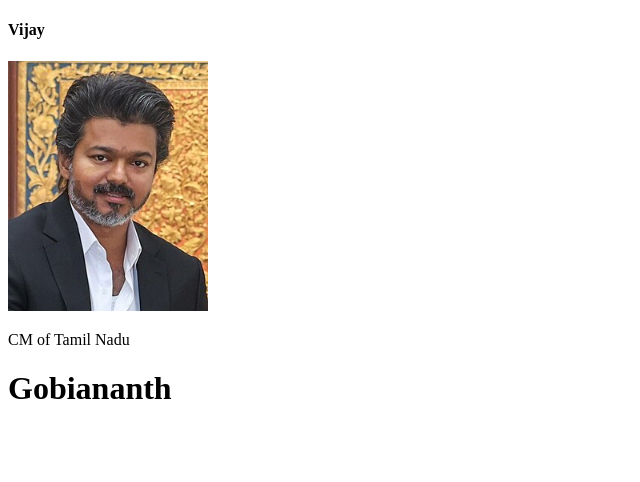
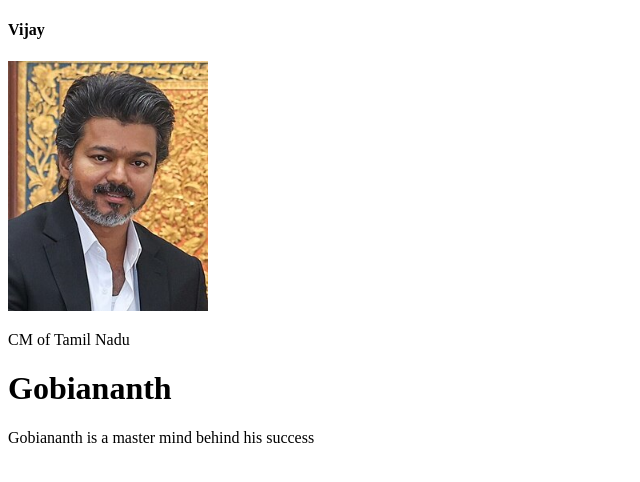
Before and after one commit to gobiramu96/My-Projects-Website, a plain HTML site: page index.html in a window 1280 px wide. Shown: the whole page, without its empty margins (0-640 px from the left). Drawn offline with Linux system fonts and the light colour scheme.

Commit message:
Second one

```diff
--- a/index.html
+++ b/index.html
@@ -10,5 +10,6 @@
 <img width="200px" src="JosephVijay.jpg" alt="">
 <p>CM of Tamil Nadu</p>
 <h1>Gobiananth</h1>
+<p> Gobiananth is a master mind behind his success</p>
 </body>
 </html>
```
